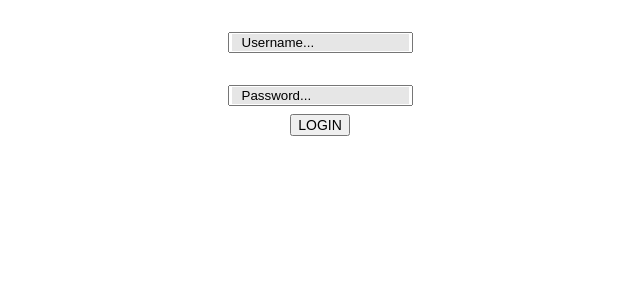
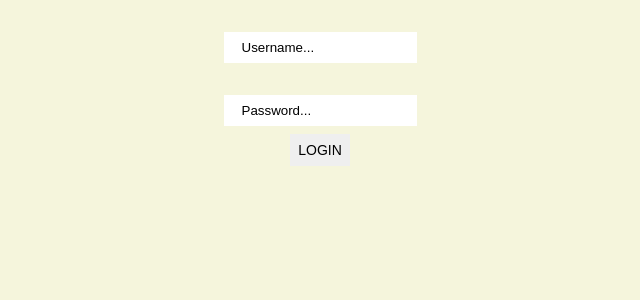
Before and after one commit to Teewai57/context-api, a React (Create React App) app: page / in a window 1280 px wide. Shown: the top 300 px of the page, without its empty margins (320-960 px from the left). Built offline with nearby package versions, Linux system fonts and the light colour scheme.

Commit message:
done with app

```diff
--- /dev/null
+++ b/src/App.css
@@ -0,0 +1,3 @@
+body{
+    background-color: beige;
+}
--- a/src/App.js
+++ b/src/App.js
@@ -2,6 +2,9 @@
 import Profile from "./components/profile";
 import React, { useState } from "react"
 import { LoginContext } from "./Contexts/loginContext";
+import "./App.css"
+
+
 export default function App() {
   const[showProfile, setShowProfile] = useState(false);
   const[username, setUsername] = useState("");
--- a/src/components/login.css
+++ b/src/components/login.css
@@ -4,10 +4,12 @@
     align-items: center;
     margin: auto;
     margin-top: 2rem;
+    padding: 0.5rem;
+    border: none;
+
 }
 input::placeholder{
     padding: 10px;
-    background-color: rgb(230, 230, 230);
     color: black;
 }
 button{
@@ -17,5 +19,8 @@
     align-items: center;
     margin: auto;
     margin-top: 0.5rem;
+    padding: 0.5rem;
+    border: none;
+
 
 }
```
